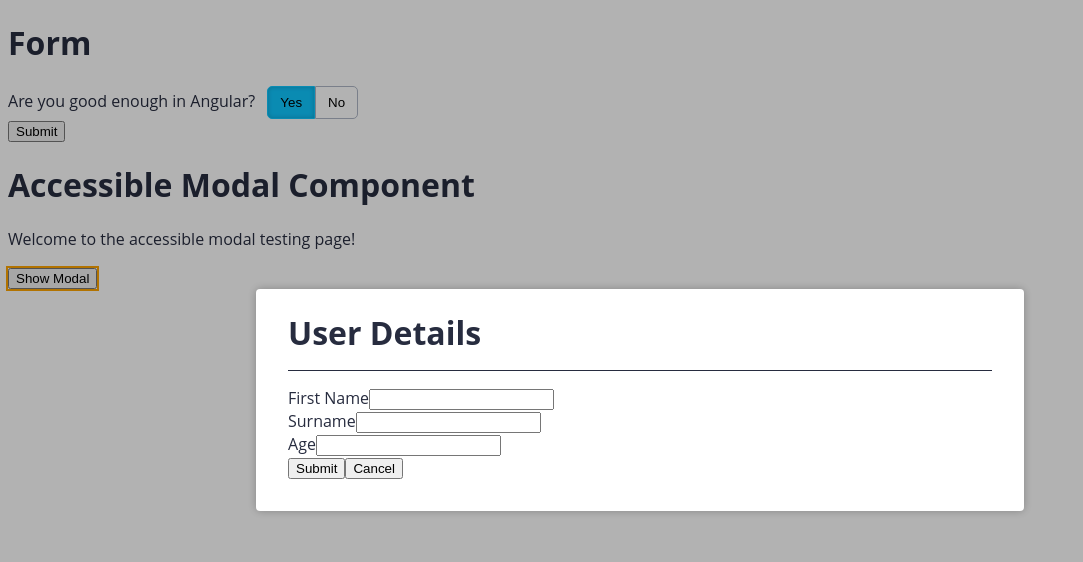
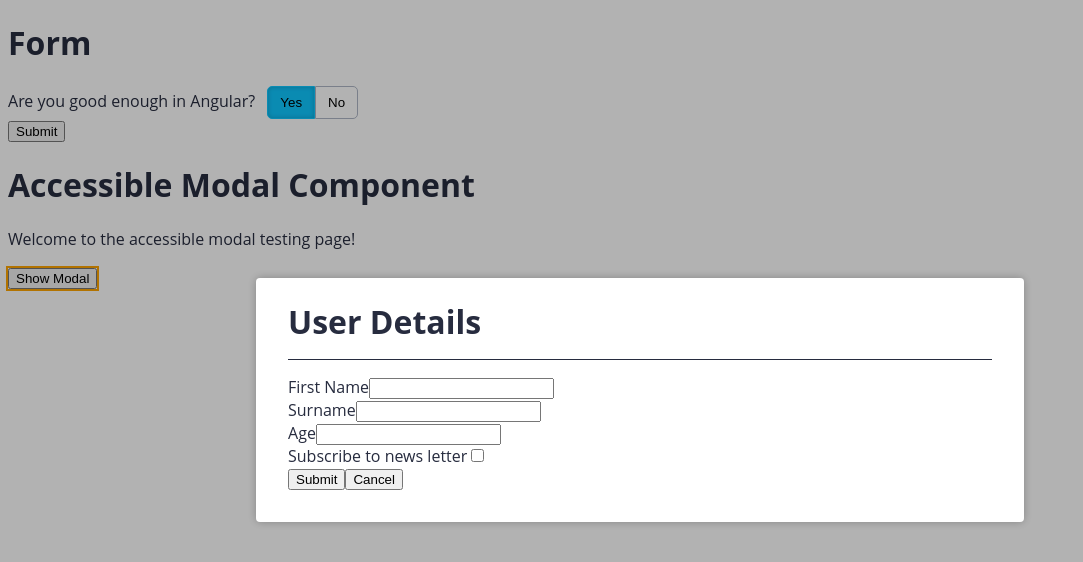
Before and after one commit to carolvasc/angular-accessibility, an Angular app: page / in a window 1280 px wide. Both pictures are taken after a click on the button "Show Modal". Shown: the top 562 px of the page, without its empty margins (0-1083 px from the left). Built offline with nearby package versions, Linux system fonts and the light colour scheme.

Commit message:
feat: utilizando animação generica com o ngIf

```diff
--- a/src/app/app.component.html
+++ b/src/app/app.component.html
@@ -31,6 +31,10 @@
       <input id="age" />
     </div>
 
+    <label for="info">Subscribe to news letter</label>
+    <input type="checkbox" id="info" (change)="info = !info">
+    <p [@fade] *ngIf="info">This is a placeholder for more information</p>
+
     <div class="button-group">
       <button
         class="button button-primary"
```
